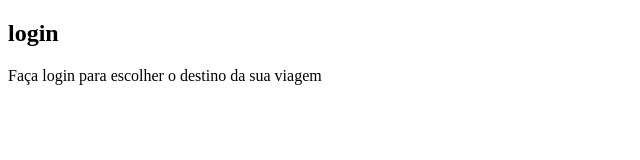
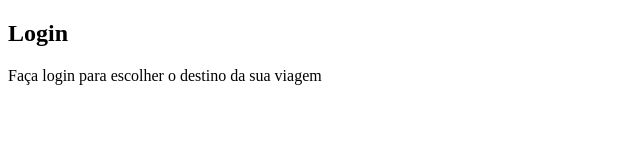
Before and after one commit to matheusolif/projeto-login, a plain HTML site: page index.html in a window 1280 px wide. Shown: the full height of the page, 0-640 px from the left. Drawn offline with Linux system fonts and the light colour scheme.

Commit message:
modifique título

```diff
--- a/index.html
+++ b/index.html
@@ -12,7 +12,7 @@
 
             <div id="imagem"></div>
             <div id="formulario">
-                <h1>login</h1>
+                <h1>Login</h1>
                 <p>Faça login para escolher o destino da sua viagem</p>
                 <form action="#" method="post"></form>
             </div>
```
